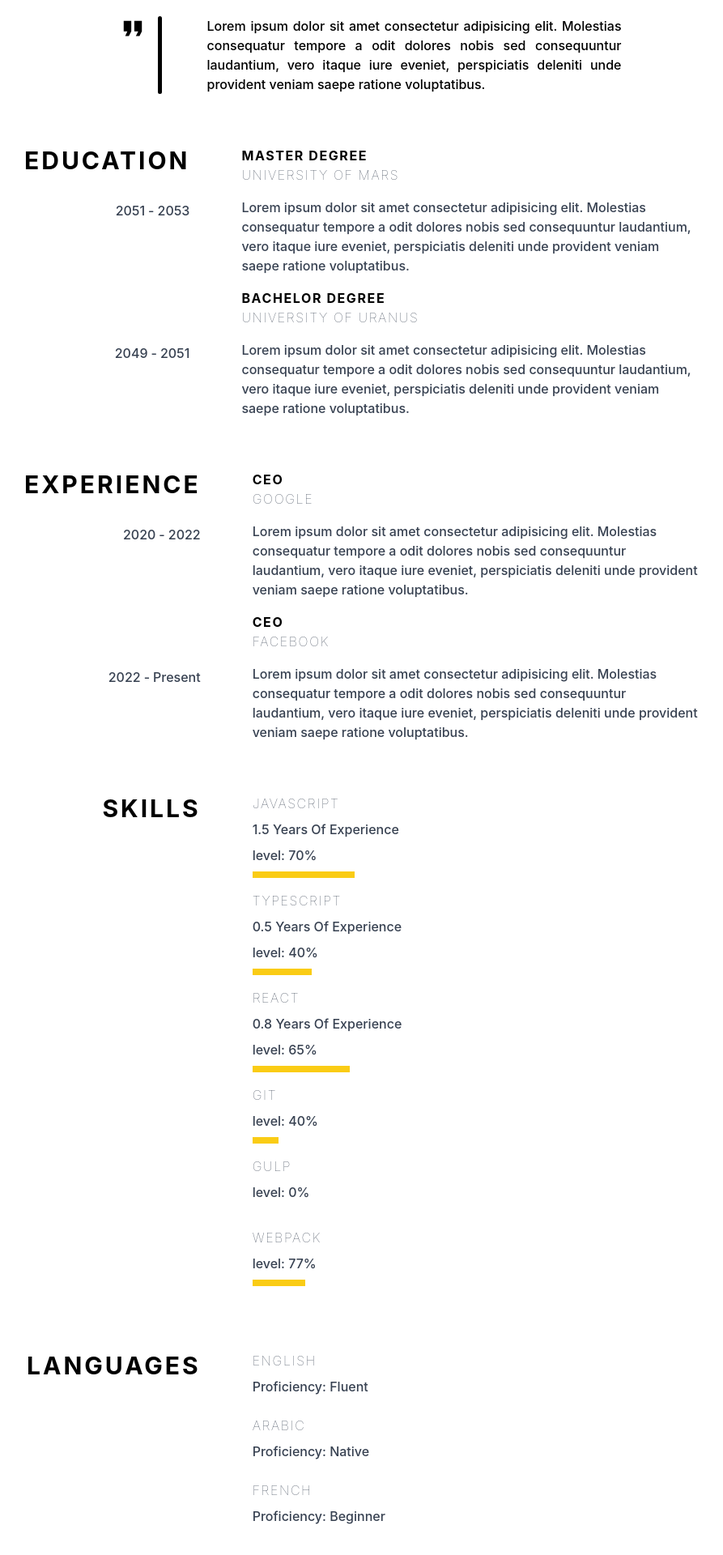
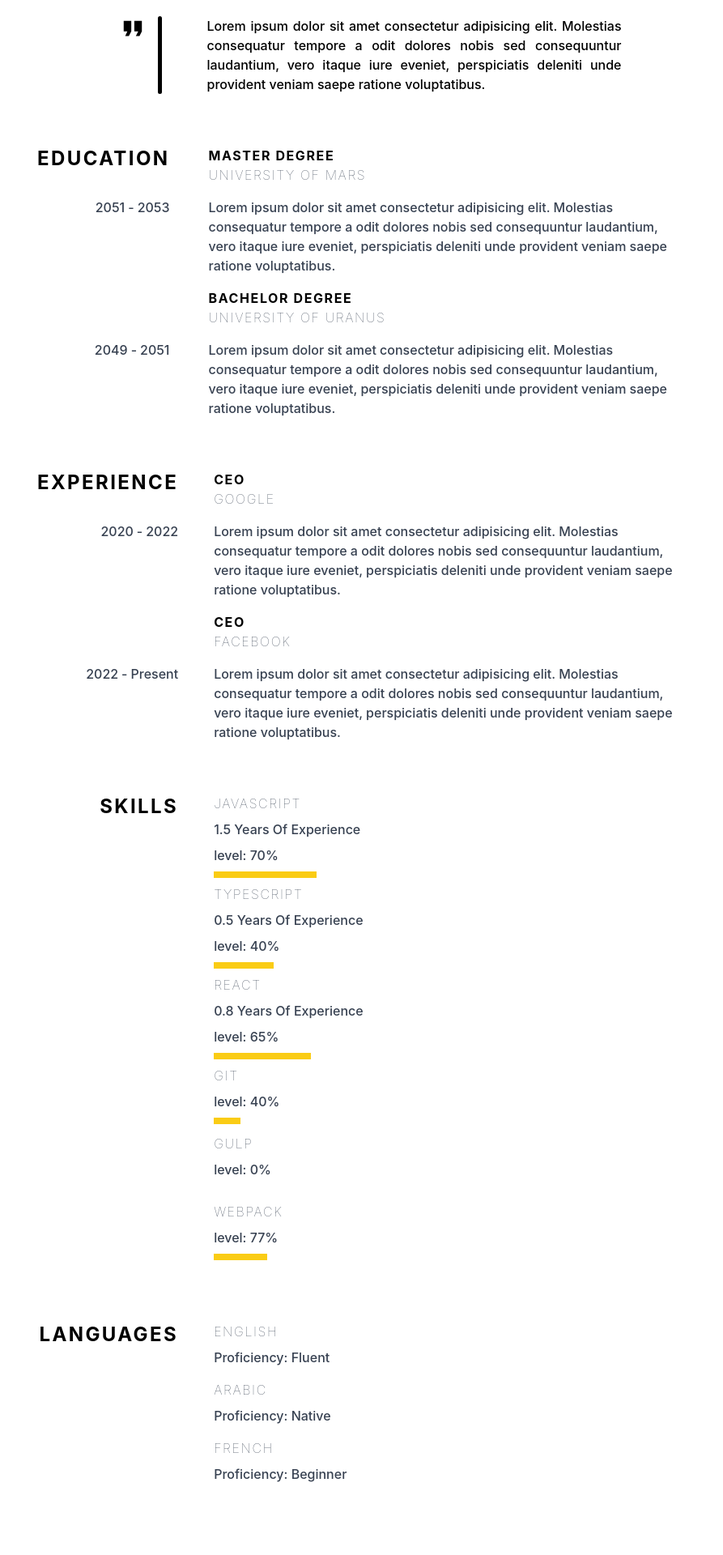
Before and after one commit to MohamedBechirMejri/cv-app-theodinproject, a React (Create React App) app: page / in a window 1280 px wide. Shown: the part 240-2160 px from the top of the page at 81% size, without its empty margins (194-1087 px from the left). Built offline with nearby package versions, Linux system fonts and the light colour scheme.

Commit message:
Align sections

```diff
--- a/src/Components/Preview/Education.tsx
+++ b/src/Components/Preview/Education.tsx
@@ -15,10 +15,10 @@
     <div className="flex flex-col max-w-[52rem] gap-4 text-gray-700">
       {education.map((edu, index) => {
         return (
-          <div key={index} className="flex gap-16 font-medium">
+          <div key={index} className="flex gap-12 px-4 font-medium">
             <div className="flex flex-col items-end justify-start gap-8">
               <h1
-                className={`font-bold text-3xl ${
+                className={`font-bold text-2xl ${
                   index !== 0 ? "opacity-0" : ""
                 } text-black  tracking-widest uppercase`}
               >
--- a/src/Components/Preview/Experience.tsx
+++ b/src/Components/Preview/Experience.tsx
@@ -15,10 +15,10 @@
     <div className="flex flex-col max-w-[52rem]  gap-4 text-gray-700">
       {experience.map((exp, index) => {
         return (
-          <div key={index} className="flex gap-16 font-medium">
+          <div key={index} className="flex px-4 font-medium gap-11">
             <div className="flex flex-col items-end justify-start gap-8">
               <h1
-                className={`font-bold text-3xl ${
+                className={`font-bold text-2xl ${
                   index !== 0 ? "opacity-0" : ""
                 } text-black  tracking-widest uppercase`}
               >
--- a/src/Components/Preview/Languages.tsx
+++ b/src/Components/Preview/Languages.tsx
@@ -12,16 +12,16 @@
     <div className="flex flex-col max-w-[52rem] w-full text-gray-700">
       {languages.map((language, index) => {
         return (
-          <div key={index} className="flex w-full gap-16 font-medium">
+          <div key={index} className="flex w-full px-4 font-medium gap-11">
             <div className="flex flex-col items-end justify-start gap-1">
               <h1
-                className={`font-bold text-3xl ${
+                className={`font-bold text-2xl ${
                   index !== 0 ? "opacity-0" : ""
                 } text-black  tracking-widest uppercase`}
               >
                 Languages
               </h1>
-              <h1 className="text-3xl font-bold tracking-widest text-black uppercase opacity-0">
+              <h1 className="text-2xl font-bold tracking-widest text-black uppercase opacity-0">
                 experience
               </h1>
               <p className="flex gap-1"></p>
--- a/src/Components/Preview/Skills.tsx
+++ b/src/Components/Preview/Skills.tsx
@@ -18,16 +18,16 @@
     <div className="flex flex-col max-w-[52rem] w-full text-gray-700">
       {skills.map((skill, index) => {
         return (
-          <div key={index} className="flex w-full gap-16 font-medium">
+          <div key={index} className="flex w-full px-4 font-medium gap-11">
             <div className="flex flex-col items-end justify-start gap-6">
               <h1
-                className={`font-bold text-3xl ${
+                className={`font-bold text-2xl ${
                   index !== 0 ? "opacity-0" : ""
                 } text-black  tracking-widest uppercase`}
               >
                 Skills
               </h1>
-              <h1 className="text-3xl font-bold tracking-widest text-black uppercase opacity-0">
+              <h1 className="text-2xl font-bold tracking-widest text-black uppercase opacity-0">
                 experience
               </h1>
               <p className="flex gap-1"></p>
@@ -50,7 +50,7 @@
       })}
       {tools.map((tool, index) => {
         return (
-          <div key={index} className="flex w-full gap-16 font-medium">
+          <div key={index} className="flex w-full px-4 font-medium gap-11">
             <div className="flex flex-col items-end justify-start gap-2">
               <h1
                 className={`font-bold text-3xl ${
@@ -59,7 +59,7 @@
               >
                 Tools
               </h1>
-              <h1 className="text-3xl font-bold tracking-widest text-black uppercase opacity-0">
+              <h1 className="text-2xl font-bold tracking-widest text-black uppercase opacity-0">
                 experience
               </h1>
               <p className="flex gap-1"></p>
```
